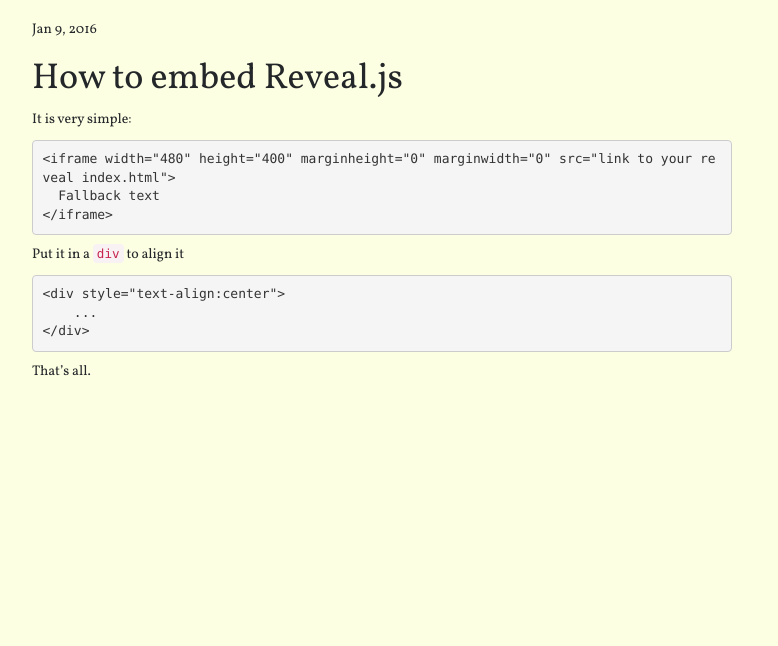
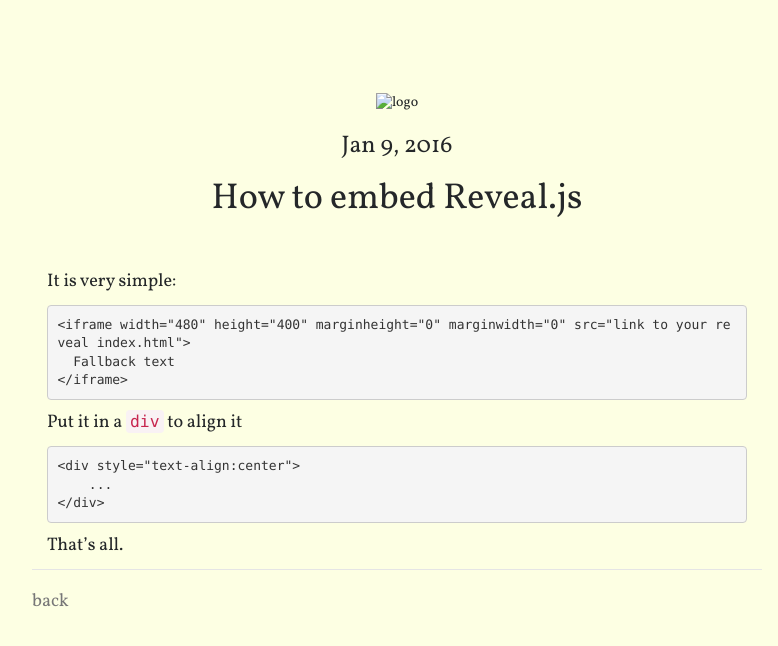
Before and after one commit to rs2/anbasile.github.io, a Jekyll site: the page built from _posts/2016-01-09-embed-reveal-webpage.md, in a window 1280 px wide. Shown: the top 646 px of the page, without its empty margins (258-1036 px from the left). Built offline with Jekyll 4.4.1, drawn with Linux system fonts in a browser that asks for light colours; nearby versions of some CDN libraries; library files that are not in the unit come from our copies; a style sheet for code colours, icons or effects is not loaded.

Commit message:
merged the two

```diff
--- a/_layouts/post.html
+++ b/_layouts/post.html
@@ -2,17 +2,35 @@
 <html>
   {% include head.html %}
   <body>
+    <article class="post container" itemscope itemtype="http://schema.org/BlogPosting">
+    <div class="container">
 
+      <div class="row">
+	<div class="col-lg-12" style="text-align:center; padding-top: 10%">
+        <header>
+          <img class="animated bounceIn" src="./img/logo.svg" width="64" height="64" alt="logo">
+	  <h3>{{ page.date | date: "%b %-d, %Y"}}</h3>
+          <h1>{{ page.title}}</h1>
+        </header>
+	</div>
+      </div>
 
-    <article class="post container" itemscope itemtype="http://schema.org/BlogPosting">
-      <header class="post-header">
-	<p class="post-meta">
-	  <time datetime="{{ page.date | date_to_xmlschema }}" itemprop="datePublished">{{ page.date | date: "%b %-d, %Y" }}</time>{% if page.author %} • <span itemprop="author" itemscope itemtype="http://schema.org/Person"><span itemprop="name">{{ page.author }}</span></span>{% endif %}</p>
-	<h1 class="post-title" itemprop="name headline">{{ page.title }}</h1>
-      </header>
+      <div class="row marketing" style="font-size: 1.3em;">
+        <div class="col-lg-12">
+          <div class="row">
+
       <div class="post-content" itemprop="articleBody">
 	{{ content }}
       </div>
+
+
+	  <div class="row footer">
+	    <p>back</p>
+	    </div>
+
+	</div>  <!-- /col -->
+
+	</div> <!-- /container -->
     </article>
 
   </body>
```
